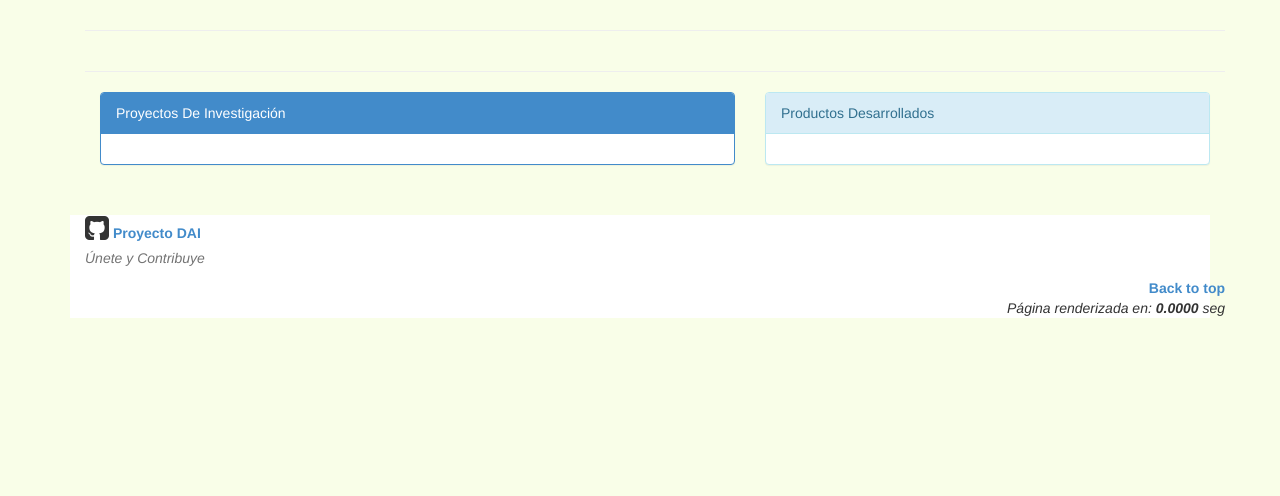
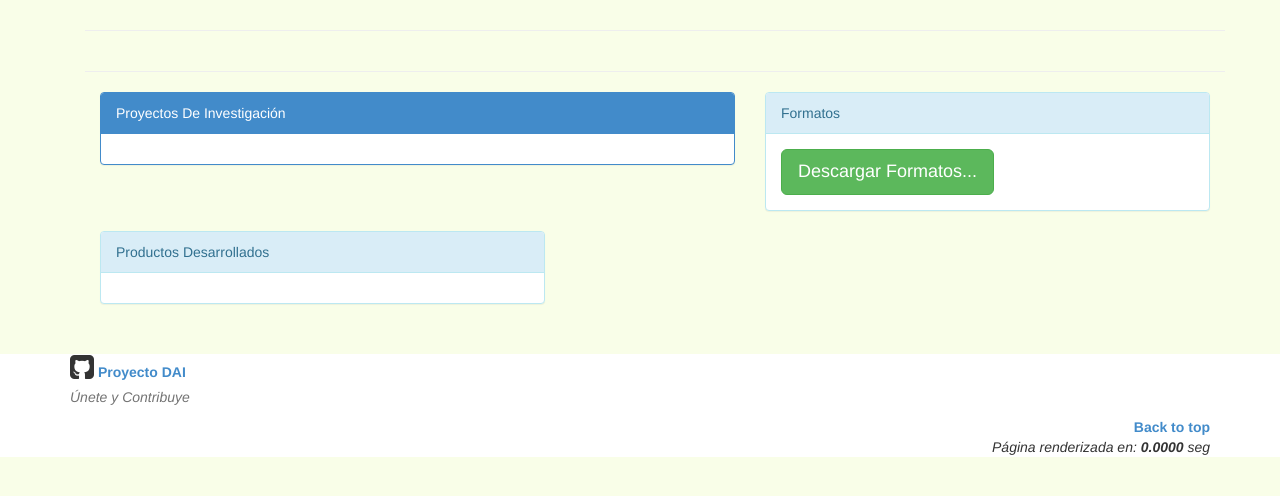
Before and after one commit to alexb760/API, a CodeIgniter app: page /app/index.php/main/principal in a window 1280 px wide. Shown: the part 50-546 px from the top of the page. Run offline with CodeIgniter, Linux system fonts and the light colour scheme; data that the repository does not hold is empty.

Commit message:
Formatos de Inscripcion
Manejo de Formatos de inscripción desde el inicio, y también desde el
formulario de nuevo proyecto.

```diff
--- a/application/libraries/Menus.php
+++ b/application/libraries/Menus.php
@@ -288,7 +288,7 @@ public function upload_file($params){
           $config['upload_path'] = './assets/uploads/grupos/'.$dir_user;
           //$config['upload_url'] = base_url()."/assets/uploads/grupos/";
           //$config['upload_path'] = './uploads/grupos/'.$dir_user;
-          $config['allowed_types'] = 'doc|docx|pdf|txt|xsl|xslx|html|odf|rar|zip|7zip';
+          $config['allowed_types'] = 'doc|docx|pdf|txt|xsl|xslx|html|odf|rar|zip|7zip|tar|gz';
           $config['max_size'] = $max_size * 8;
           $config['overwrite'] = TRUE;
           $this->ci->load->library('upload',$config);
--- a/application/views/admin/main.php
+++ b/application/views/admin/main.php
@@ -45,6 +45,18 @@
       </div>
       </div>
       </div>
+    <div class="col-lg-5">
+      <div class="panel panel-info">
+         <div class="panel-heading">Formatos </div>
+         <div class="panel-body">
+          <button class="btn btn-lg btn-success" data-toggle="modal" data-target="#myModal">
+            Descargar Formatos...
+          </button>
+
+        </div>
+        </div>
+    </div>
+
       <div class="col-lg-5">
       <div class="panel panel-info">
          <div class="panel-heading">Productos Desarrollados</div>
@@ -74,4 +86,46 @@
       </div>
       <!-- /END THE FEATURETTES -->
 
+      <!-- Button trigger modal -->
+
+
+<!-- Modal -->
+<div class="modal fade" id="myModal" tabindex="-1" role="dialog" aria-labelledby="myModalLabel" aria-hidden="true">
+  <div class="modal-dialog">
+    <div class="modal-content">
+      <div class="modal-header">
+        <button type="button" class="close" data-dismiss="modal"><span aria-hidden="true">&times;</span><span class="sr-only">Close</span></button>
+        <h4 class="modal-title" id="myModalLabel">Lista de Formatos.</h4>
+      </div>
+        <a href="<?php echo base_url(); ?>assets/downloads/formatos/INV-P-1 Organizacion de la Investigacion - Formatos_V2.xls" target="_blank" class="list-group-item">
+        <i class="fa fa-download"></i> Organización de la Investigación <i class="fa fa-file-excel-o"></i> </a>
+        <a href="<?php echo base_url(); ?>assets/downloads/formatos/INV-P-2 Gestion de Proyectos de Inv - Formatos_V2.xls" class="list-group-item">
+        <i class="fa fa-download"></i> Gestión de Proyectos <i class="fa fa-file-excel-o"></i></a>
+        <hr class="divider">
+        <a href="<?php echo base_url(); ?>assets/downloads/formatos/INV-F-1.xls" target="_blank" class="list-group-item">
+        <i class="fa fa-download"></i> Creación Grupos de Investigación <i class="fa fa-file-excel-o"></i> </a>
+        <a href="<?php echo base_url(); ?>assets/downloads/formatos/INV-F-2.xlsx" target="_blank" class="list-group-item">
+        <i class="fa fa-download"></i> Registro Linea Investigación <i class="fa fa-file-excel-o"></i> </a>
+        <a href="<?php echo base_url(); ?>assets/downloads/formatos/INV-F-3.xlsx" target="_blank" class="list-group-item">
+        <i class="fa fa-download"></i> Creación Semilleros de Investigación <i class="fa fa-file-excel-o"></i></a>
+        <hr class="divider">
+        <a href="<?php echo base_url(); ?>assets/downloads/formatos/INV-F-3.xlsx" target="_blank" class="list-group-item">
+        <i class="fa fa-download"></i> Formulario de Presentación de Proyecto <i class="fa fa-file-excel-o"></i></a>
+        <a href="<?php echo base_url(); ?>assets/downloads/formatos/INV-F-5.xlsx" target="_blank" class="list-group-item">
+        <i class="fa fa-download"></i> Indicadores de Resultados de Proyecto <i class="fa fa-file-excel-o"></i></a>
+        <a href="<?php echo base_url(); ?>assets/downloads/formatos/INV-F-6.xlsx" target="_blank" class="list-group-item">
+        <i class="fa fa-download"></i> Impacto esperado <i class="fa fa-file-excel-o"></i></a>
+        <a href="<?php echo base_url(); ?>assets/downloads/formatos/INV-F-7.xlsx" target="_blank" class="list-group-item">
+        <i class="fa fa-download"></i> Tabla Presupuesto <i class="fa fa-file-excel-o"></i></a>
+        <a href="<?php echo base_url(); ?>assets/downloads/formatos/INV-F-8.xlsx" target="_blank" class="list-group-item">
+        <i class="fa fa-download"></i> Acta de Propiedad Intelectual <i class="fa fa-file-excel-o"></i></a>
+
+      </div>
+      <div class="modal-footer">
+        <button type="button" class="btn btn-default" data-dismiss="modal">Close</button>
+      </div>
+    </div>
+  </div>
+</div>
+
     </div><!-- /.container -->
```
Also changed, not shown: application/views/admin/proyecto_investigacion/add.php (+7 -6 lines), 15 other files.
